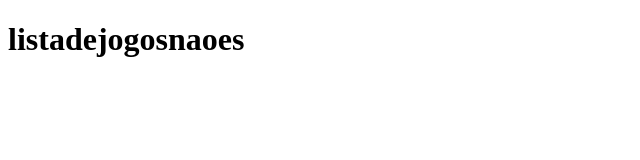
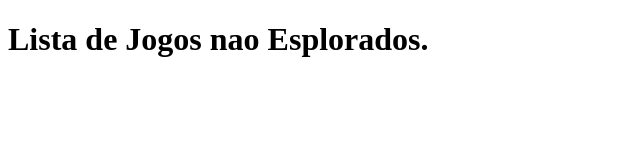
Before and after one commit to mario-eduardo835/progeto-game, a plain HTML site: page index.html in a window 1280 px wide. Shown: the whole page, without its empty margins (0-640 px from the left). Drawn offline with Linux system fonts and the light colour scheme.

Commit message:
auteração no tirulo H1 do index

```diff
--- a/index.html
+++ b/index.html
@@ -8,7 +8,7 @@
     </head>
 
     <body>
-        <h1>listadejogosnaoes</h1>
+        <h1>Lista de Jogos nao Esplorados.</h1>
     </body>
 
 
```
